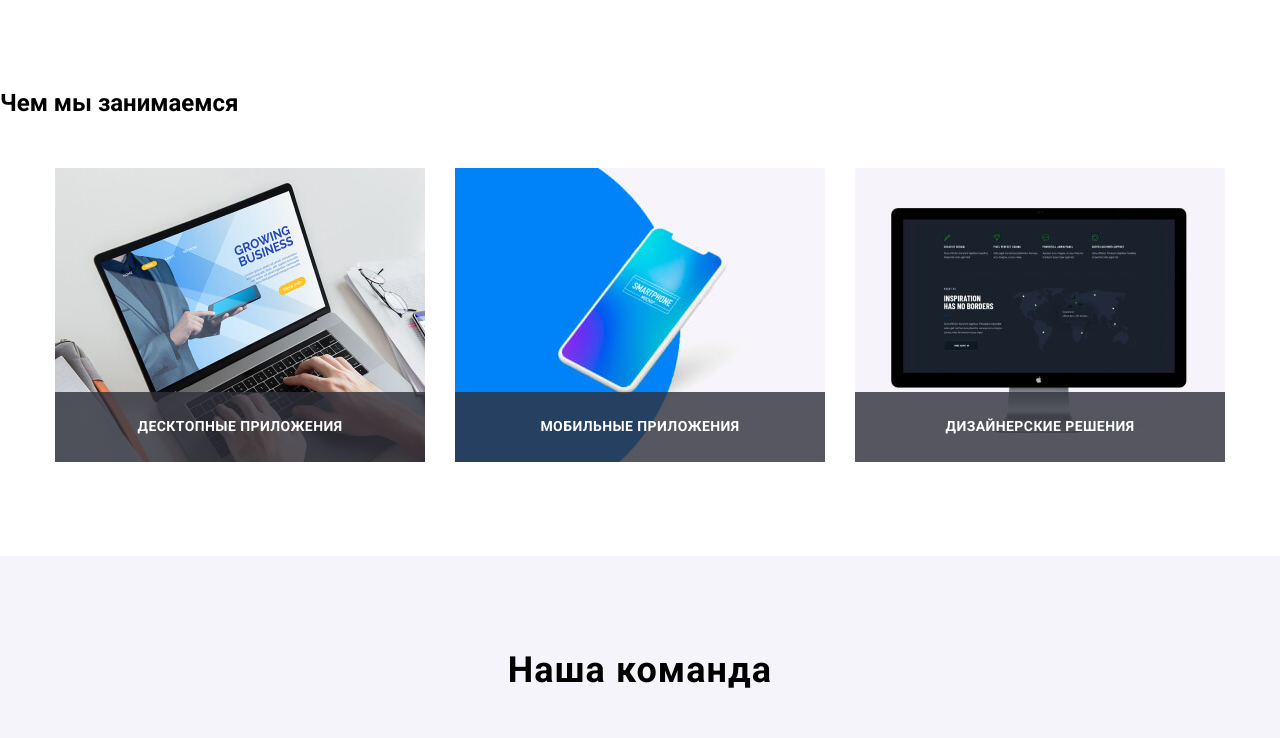
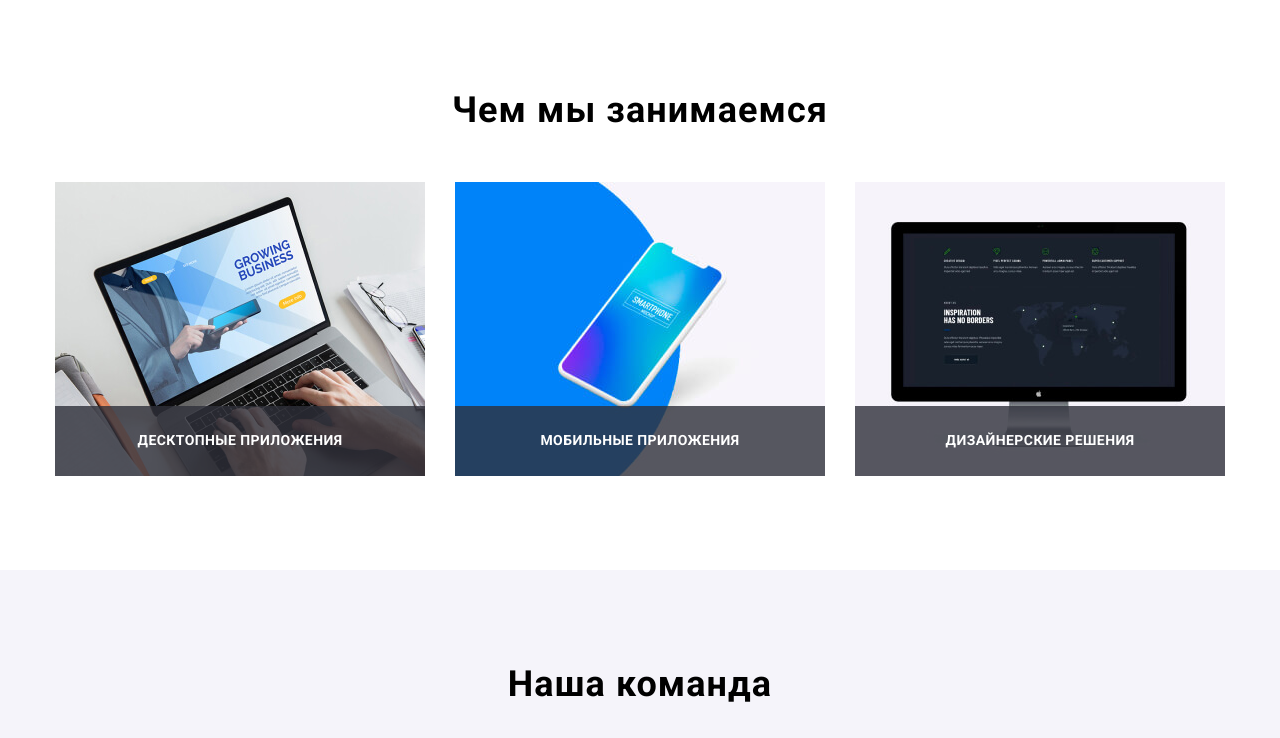
Before and after one commit to OlkaPasko/goit-markup-hw-05, a plain HTML site: page index.html in a window 1280 px wide. Shown: the part 1030-1768 px from the top of the page. Drawn offline with nearby package versions, Linux system fonts and the light colour scheme.

Commit message:
refactoring

```diff
--- a/css/styles.css
+++ b/css/styles.css
@@ -305,22 +305,16 @@ address {
 }
 
 /* ANCHOR Чем мы занимаемся */
-.what-we-do .title {
-  margin-bottom: 50px;
-}
-
 .what-we-do .caption {
   padding: 27px;
-}
 
-.what-we-do .caption {
   color: #ffffff;
   background-color: var(--caption-bg);
 }
 
-.what-we-do > .title,
+.what-we-do .title,
 .our-team .title,
-.customers > .title {
+.customers .title {
   margin-bottom: 50px;
 
   font-weight: 700;
```
